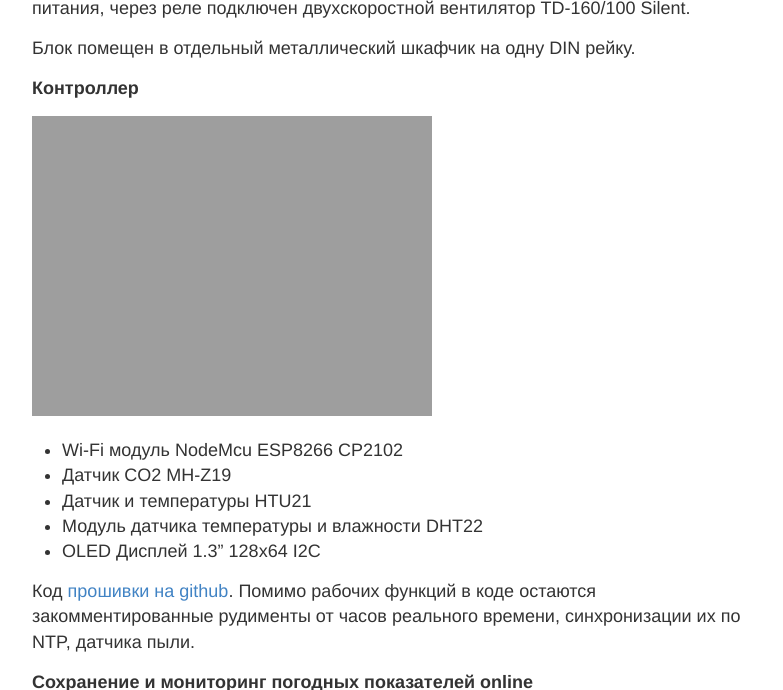
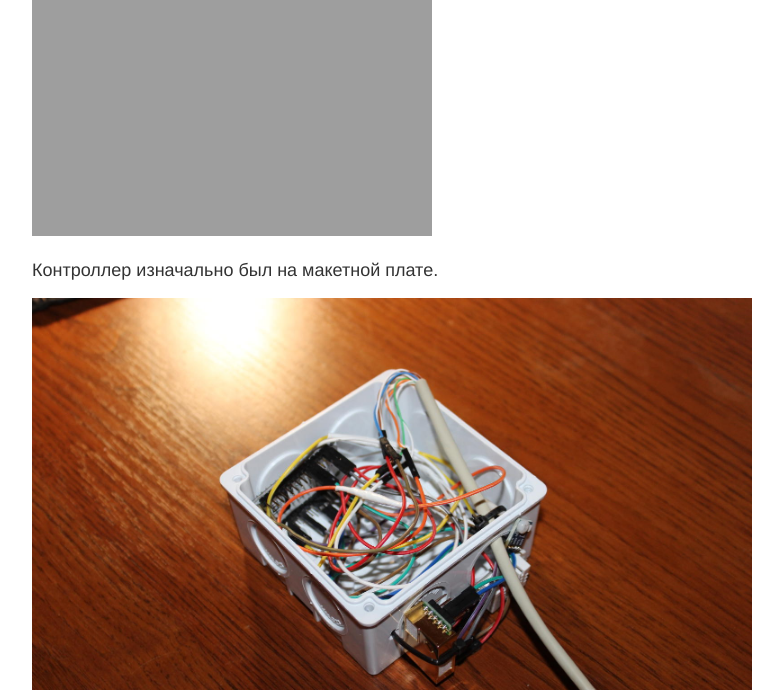
Before and after one commit to decrafts/r, a Jekyll site: the page built from _posts/2017/11/2017-11-16-climate-control-system-for-the-apartment.md, in a window 1280 px wide and 1400 px high, scrolled down 4294 px. Shown: the top 690 px of the window, without its empty margins (248-1031 px from the left). Built offline with Jekyll 4.4.1, drawn with Linux system fonts in a browser that asks for light colours; comment, search, counter and statistics services are not loaded; some of the changed text lies outside the part shown; grey boxes are pictures that could not be loaded.

Commit message:
Update 2017-11-16-climate-control-system-for-the-apartment.md

```diff
--- a/_posts/2017/11/2017-11-16-climate-control-system-for-the-apartment.md
+++ b/_posts/2017/11/2017-11-16-climate-control-system-for-the-apartment.md
@@ -60,7 +60,7 @@
 
 **Питание и реле**
 
-![модуль реле](/images/2017/11/relay-v1.jpg)
+![модуль реле](/images/2017/11/relay-v2.jpg)
 
 * Модуль питания AC/DC 220В/5В 0,6А HLK-PM01
 * Модуль питания TSP-03 220В - 3.3В 3Вт
@@ -77,6 +77,10 @@
 **Контроллер**
 
 {% include postimage.html content="/images/2017/11/controller-v1.jpg" %}
+Контроллер изначально был на макетной плате.
+
+{% include postimage.html content="/images/2017/11/controller-v2.jpg" %}
+Контроллер в установочной электрической коробке.
 
 * Wi-Fi модуль NodeMcu ESP8266 CP2102
 * Датчик CO2 MH-Z19
```
